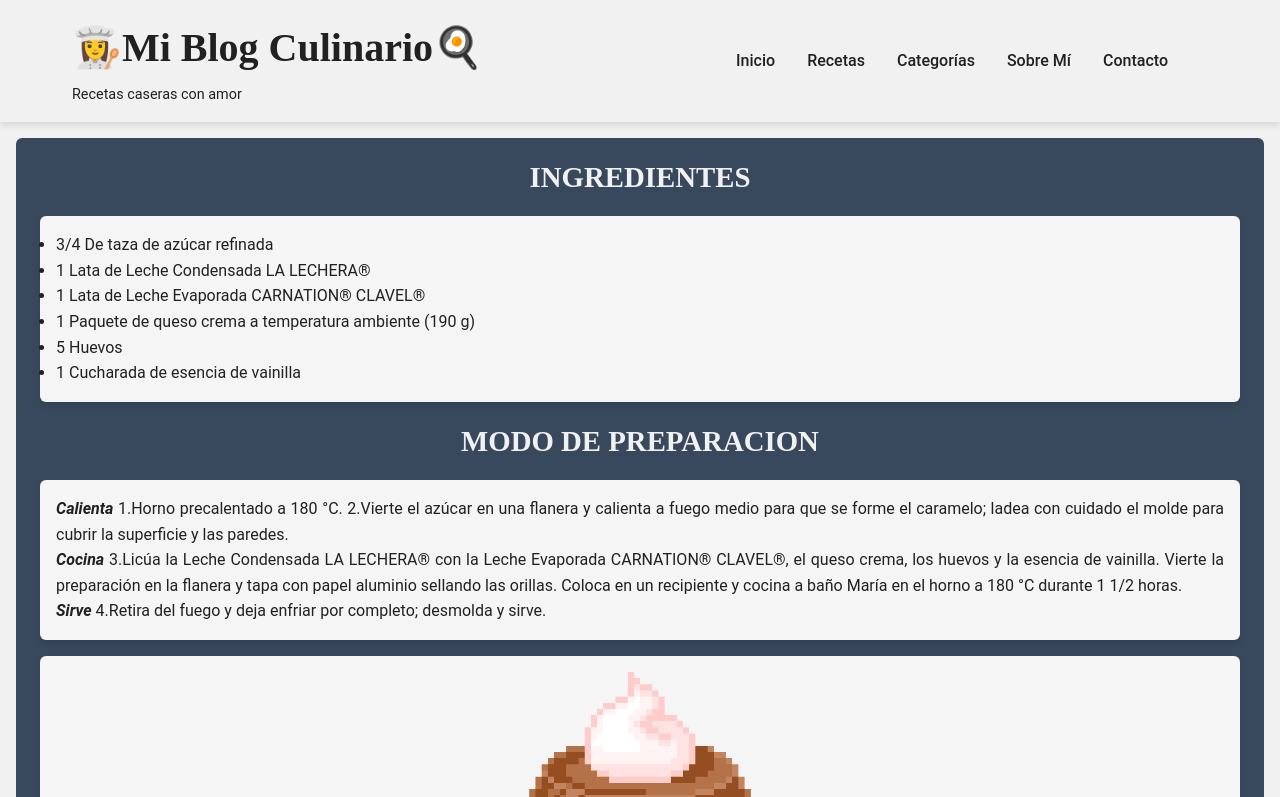
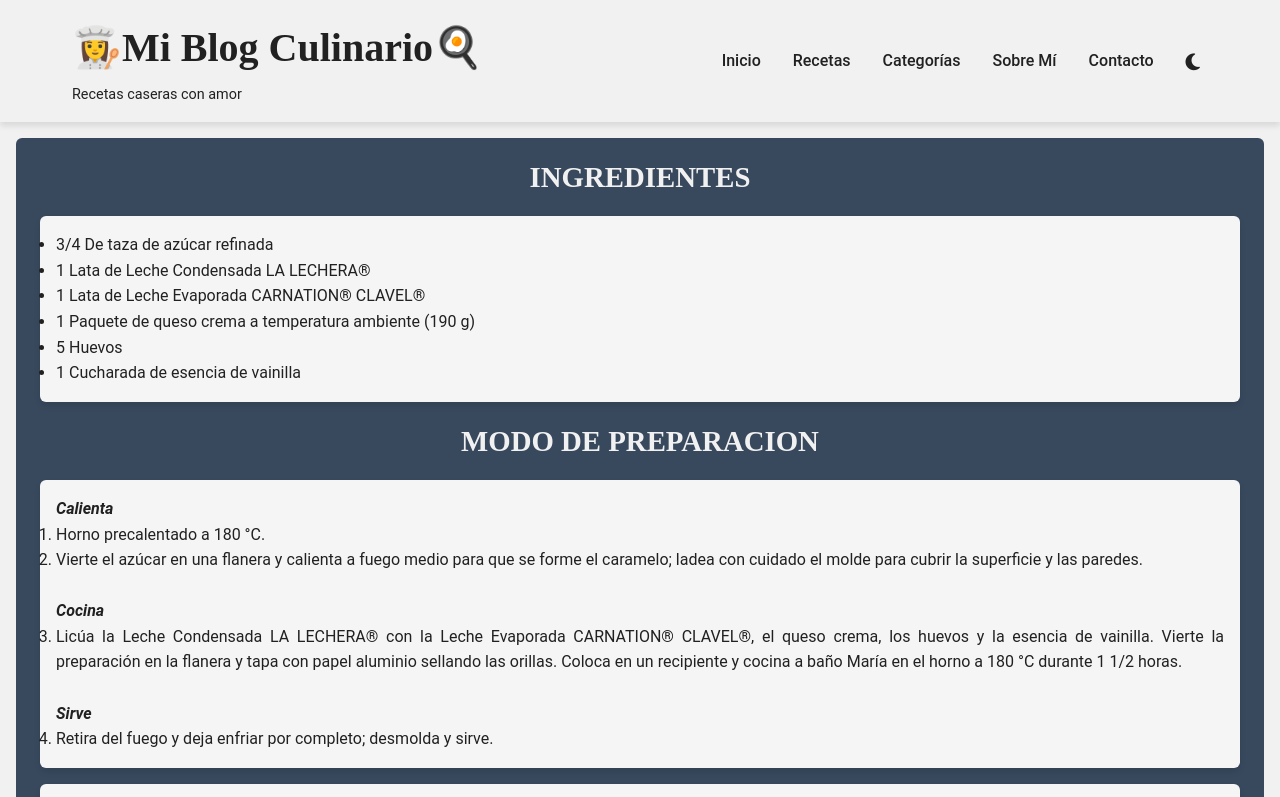
Before and after one commit to pearllugus-creator/lool, a plain HTML site: page flan.html in a window 1280 px wide. Shown: the top 797 px of the page. Drawn offline with Linux system fonts and the light colour scheme.

Commit message:
Update flan.html

```diff
--- a/flan.html
+++ b/flan.html
@@ -1,9 +1,12 @@
 <!DOCTYPE html>
 <html lang="es">
 <head>
+    <meta charset="UTF-8">
     <meta name="viewport" content="width=device-width, initial-scale=1.0">
+    <title>Flan Napolitano - Mi Blog Culinario</title>
     <link rel="stylesheet" href="flan.css">
-        <meta charset="utf-8">
+    <!-- Font Awesome para iconos -->
+    <link rel="stylesheet" href="https://cdnjs.cloudflare.com/ajax/libs/font-awesome/6.4.0/css/all.min.css">
 </head>
 <body>
     <header>
@@ -18,7 +21,7 @@
                     <span></span>
                     <span></span>
                 </button>
-                         <ul class="menu-list">
+                <ul class="menu-list" id="menuList">
                     <li><a href="index.html" class="menu-item">Inicio</a></li>
                     <li><a href="index.html#recetas" class="menu-item">Recetas</a></li>
                     <li><a href="index.html#categorias" class="menu-item">Categorías</a></li>
@@ -31,6 +34,7 @@
             </nav>
         </div>
     </header>
+
     <main class="main">
         <section class="seccion1">
             <h3 class="titulo">INGREDIENTES</h3>
@@ -48,27 +52,33 @@
             <h3 class="titulo">MODO DE PREPARACION</h3>
             <article class="articulo1">
                 <em><strong>Calienta</strong></em>
-                            1.Horno precalentado a 180 °C.
-                            2.Vierte el azúcar en una flanera y calienta a fuego medio para que se
+                <ol>
+                    <li>Horno precalentado a 180 °C.</li>
+                    <li>Vierte el azúcar en una flanera y calienta a fuego medio para que se
                         forme el caramelo; ladea con cuidado el molde para cubrir la superficie
-                             y las paredes.
+                        y las paredes.</li>
+                </ol>
                 <br>
                 <em><strong>Cocina</strong></em>
-                            3.Licúa la Leche Condensada LA LECHERA® con la Leche Evaporada CARNATION®
+                <ol start="3">
+                    <li>Licúa la Leche Condensada LA LECHERA® con la Leche Evaporada CARNATION®
                         CLAVEL®, el queso crema, los huevos y la esencia de vainilla. Vierte la
                         preparación en la flanera y tapa con papel aluminio sellando las orillas.
                         Coloca en un recipiente y cocina a baño María en el horno a 180 °C durante
-                              1 1/2 horas.
+                        1 1/2 horas.</li>
+                </ol>
                 <br>
                 <em><strong>Sirve</strong></em>
-                            4.Retira del fuego y deja enfriar por completo; desmolda y sirve.
+                <ol start="4">
+                    <li>Retira del fuego y deja enfriar por completo; desmolda y sirve.</li>
+                </ol>
             </article>
             <article class="articulo2">
                 <img class="gif" src="imagenes/flancito.gif" alt="Flan Napolitano">
             </article>
-
         </section>
     </main>
+
     <!-- FOOTER -->
     <footer id="contacto" class="footer">
         <div class="footer-content">
@@ -76,7 +86,6 @@
                 <h3><i class="fas fa-utensils"></i> Mi Blog Culinario</h3>
                 <p>Compartiendo recetas desde 2025</p>
             </div>
-
 
             <div class="footer-section">
                 <h4>Contacto</h4>
@@ -123,11 +132,13 @@
                 themeIcon.classList.add('fa-moon');
             }
         }
+
         // Función para el menú hamburguesa
         const hamburgerMenu = document.getElementById('hamburgerMenu');
         const menuList = document.getElementById('menuList');
 
-    hamburgerMenu.addEventListener('click', () => {
+        hamburgerMenu.addEventListener('click', (e) => {
+            e.stopPropagation();
             menuList.classList.toggle('active');
             hamburgerMenu.classList.toggle('active');
         });
```
Lines whose indentation alone changed are shown as unchanged.
